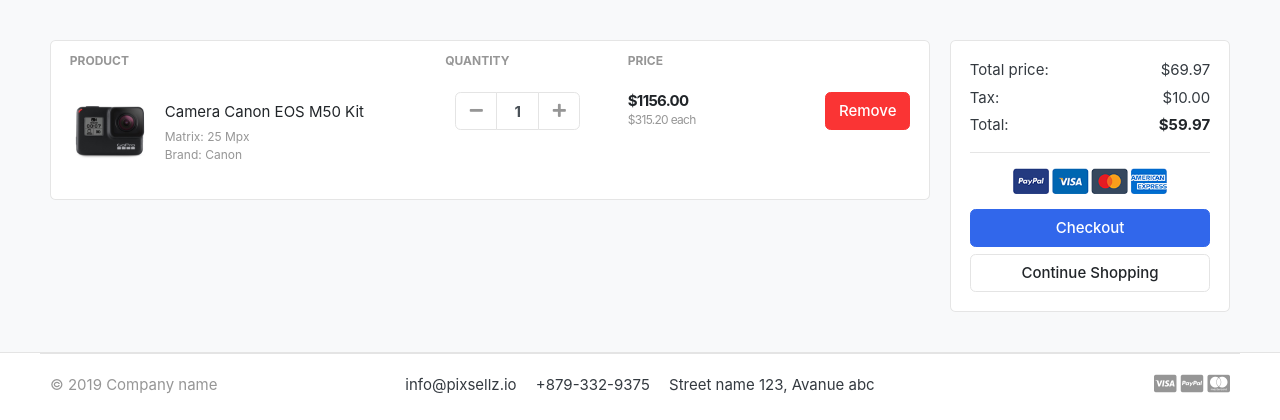
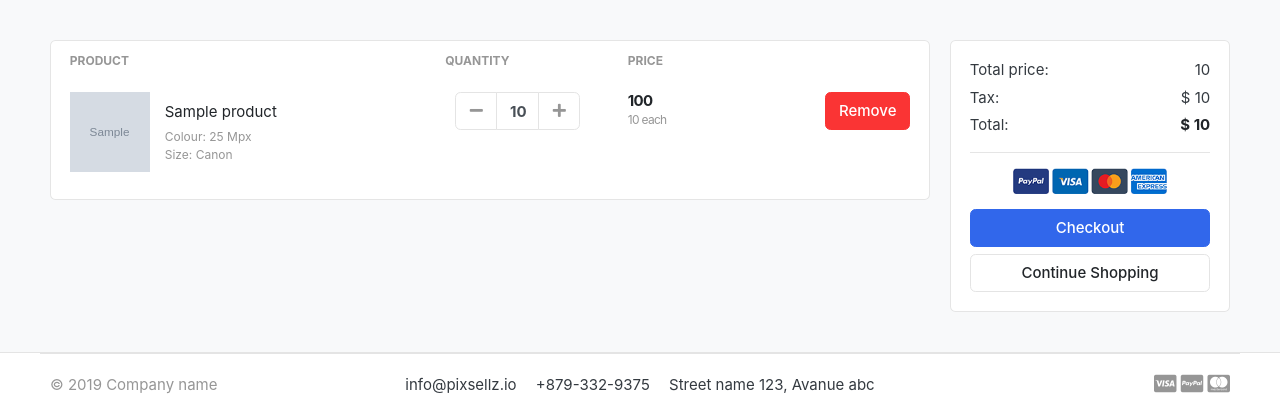
Before and after one commit to thirstyit/greatkart-django, a Django app: template templates/store/cart.html in a window 1280 px wide. Shown: the part 118-538 px from the top of the page. Run offline with Django 3.2, Linux system fonts and the light colour scheme; tables that the repository leaves empty hold one stand-in row (values such as "Sample post"); the template is opened without the code that fills it: values that come from a table or form of the project are taken from there, most other values are stand-ins (such as "Sample title", 1, 10 or a date in 2020); grey boxes marked "Sample" are stand-in pictures; some libraries are stand-ins or nearby versions; some web fonts are replaced.

Commit message:
third commit, updated cart

```diff
--- a/carts/models.py
+++ b/carts/models.py
@@ -15,5 +15,8 @@
     quantity = models.IntegerField()
     is_active = models.BooleanField(default=True)
 
+    def sub_total(self):
+        return self.product.price * self.quantity
+
     def __str__(self):
         return self.product
--- a/carts/urls.py
+++ b/carts/urls.py
@@ -3,5 +3,7 @@
 
 urlpatterns = [
     path('', views.cart, name='cart'),
-    path('add_cart/<int:product_id>/', views.add_cart, name='add_cart')
+    path('add_cart/<int:product_id>/', views.add_cart, name='add_cart'),
+    path('remove_cart/<int:product_id>/', views.remove_cart, name='remove_cart'),
+    path('remove_cart_item/<int:product_id>/', views.remove_cart_item, name='remove_cart_item'),
 ]
--- a/store/views.py
+++ b/store/views.py
@@ -1,6 +1,8 @@
 from django.shortcuts import render, get_object_or_404
 from .models import Product
 from category.models import Category
+from carts.models import CartItem
+from carts.views import _cart_id
 
 def store(request, category_slug=None):
     categories = None
@@ -23,11 +25,13 @@
 def product_detail(request, category_slug, product_slug):
     try:
         single_product = Product.objects.get(category__slug=category_slug, slug=product_slug)
+        in_cart = CartItem.objects.filter(cart__cart_id=_cart_id(request)).exists
     except Exception as e:
         raise e
 
     context = {
         'single_product': single_product,
+        'in_cart': in_cart,
     }
 
     return render(request, 'store/product_detail.html', context)
--- a/templates/store/cart.html
+++ b/templates/store/cart.html
@@ -9,6 +9,13 @@
 
     <!-- ============================ COMPONENT 1 ================================= -->
 
+    {% if not cart_items %}
+    <h2 class="text-center">Your Shopping Cart is Empty</h2>
+    <br>
+    <div class="text-center">
+        <a href="{% url 'store' %}" class="btn btn-primary">Continue Shopping</a>
+    </div>
+    {% else %}
     <div class="row">
         <aside class="col-lg-9">
     <div class="card">
@@ -22,13 +29,15 @@
     </tr>
     </thead>
     <tbody>
+
+    {% for cart_item in cart_items %}
     <tr>
         <td>
             <figure class="itemside align-items-center">
-                <div class="aside"><img src="{% static './images/items/11.jpg' %}" class="img-sm"></div>
+                <div class="aside"><img src="{{ cart_item.product.images.url }}" class="img-sm"></div>
                 <figcaption class="info">
-                    <a href="#" class="title text-dark">Camera Canon EOS M50 Kit</a>
-                    <p class="text-muted small">Matrix: 25 Mpx <br> Brand: Canon</p>
+                    <a href="{{ cart_item.product.get_url }}" class="title text-dark">{{ cart_item.product.product_name }}</a>
+                    <p class="text-muted small">Colour: 25 Mpx <br> Size: Canon</p>
                 </figcaption>
             </figure>
         </td>
@@ -37,25 +46,26 @@
                         <div class="col">
                             <div class="input-group input-spinner">
                                 <div class="input-group-prepend">
-                                <button class="btn btn-light" type="button" id="button-plus"> <i class="fa fa-minus"></i> </button>
+                                <a href="{% url 'remove_cart' cart_item.product.id %}" class="btn btn-light" type="button" id="button-plus"> <i class="fa fa-minus"></i> </a>
                                 </div>
-                                <input type="text" class="form-control"  value="1">
+                                <input type="text" class="form-control"  value="{{ cart_item.quantity }}">
                                 <div class="input-group-append">
-                                <button class="btn btn-light" type="button" id="button-minus"> <i class="fa fa-plus"></i> </button>
+                                <a href="{% url 'add_cart' cart_item.product.id %}" class="btn btn-light" type="button" id="button-minus"> <i class="fa fa-plus"></i> </a>
                                 </div>
                             </div> <!-- input-group.// -->
                         </div> <!-- col.// -->
         </td>
         <td>
             <div class="price-wrap">
-                <var class="price">$1156.00</var>
-                <small class="text-muted"> $315.20 each </small>
+                <var class="price">{{ cart_item.sub_total }}</var>
+                <small class="text-muted"> {{ cart_item.product.price }} each </small>
             </div> <!-- price-wrap .// -->
         </td>
         <td class="text-right">
-        <a href="" class="btn btn-danger"> Remove</a>
+        <a href="{% url 'remove_cart_item' cart_item.product_id %}" class="btn btn-danger"> Remove</a>
         </td>
     </tr>
+    {% endfor %}
     </tbody>
     </table>
     </div> <!-- card.// -->
@@ -67,22 +77,22 @@
             <div class="card-body">
                 <dl class="dlist-align">
                   <dt>Total price:</dt>
-                  <dd class="text-right">$69.97</dd>
+                  <dd class="text-right">{{ total }}</dd>
                 </dl>
                 <dl class="dlist-align">
                   <dt>Tax:</dt>
-                  <dd class="text-right"> $10.00</dd>
+                  <dd class="text-right"> $ {{ tax }}</dd>
                 </dl>
                 <dl class="dlist-align">
                   <dt>Total:</dt>
-                  <dd class="text-right text-dark b"><strong>$59.97</strong></dd>
+                  <dd class="text-right text-dark b"><strong>$ {{ grand_total }}</strong></dd>
                 </dl>
                 <hr>
                 <p class="text-center mb-3">
                     <img src="{% static './images/misc/payments.png' %}" height="26">
                 </p>
                 <a href="./place-order.html" class="btn btn-primary btn-block"> Checkout </a>
-                <a href="./store.html" class="btn btn-light btn-block">Continue Shopping</a>
+                <a href="{% url 'store' %}" class="btn btn-light btn-block">Continue Shopping</a>
             </div> <!-- card-body.// -->
             </div> <!-- card.// -->
 
@@ -93,6 +103,7 @@
     <!-- ============================ COMPONENT 1 END .// ================================= -->
 
     </div> <!-- container .//  -->
+    {% endif %}
     </section>
 
 
--- a/templates/store/product_detail.html
+++ b/templates/store/product_detail.html
@@ -72,7 +72,12 @@
         {% if single_product.stock <= 0 %}
           <h5 class="text-danger">Out of Stock</h5>
         {% else %}
+          {% if in_cart %}
+          <a href="#" class="btn  btn-success"> <span class="text">Added to cart</span> <i class="fas fa-check"></i>  </a>
+          <a href="{% url 'cart' %}" class="btn  btn-outline-primary"> <span class="text">View Cart</span> <i class="fas fa-eye"></i>  </a>
+          {% else %}
           <a href="{% url 'add_cart' single_product.id %}" class="btn  btn-primary"> <span class="text">Add to cart</span> <i class="fas fa-shopping-cart"></i>  </a>
+          {% endif %}
         {% endif %}
         </article> <!-- product-info-aside .// -->
             </main> <!-- col.// -->
--- a/templates/store/store.html
+++ b/templates/store/store.html
@@ -142,7 +142,7 @@
                             <span class="price">{{ product.price }}</span>
                         </div> <!-- price-wrap.// -->
                     </div>
-                    <a href="#" class="btn btn-block btn-primary">Add to cart </a>
+                    <a href="{% url 'add_cart' product.id %}" class="btn btn-block btn-primary">Add to cart </a>
                 </figcaption>
             </figure>
         </div> <!-- col.// -->
```
Also changed, not shown: carts/views.py (+27 -3 lines).
